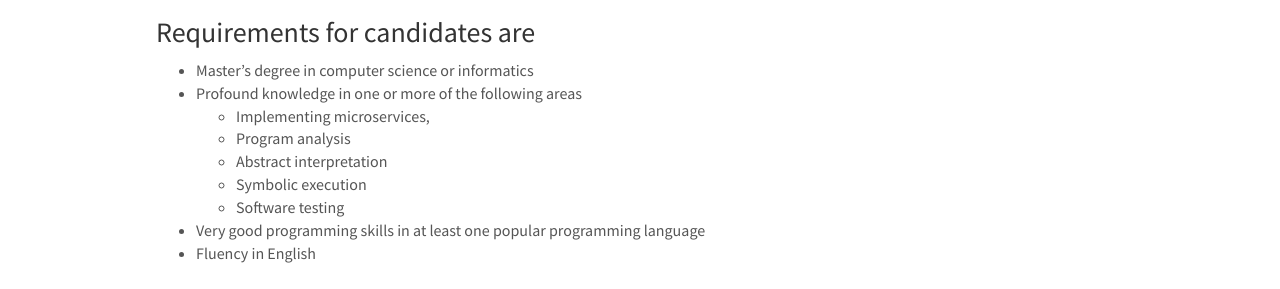
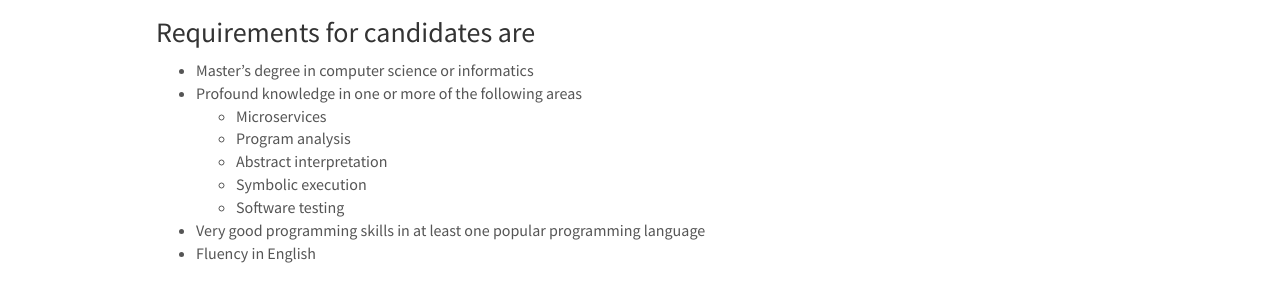
Before and after one commit to pinzger/pinzger.github.io, a Jekyll site: the page built from _pages/openpositions.md, in a window 1280 px wide and 900 px high, scrolled down 740 px. Shown: the part 154-443 px from the top of the window. Built offline with Jekyll 4.4.1, drawn with Linux system fonts in a browser that asks for light colours; nearby versions of some CDN libraries.

Commit message:
fixed type in open positions

```diff
--- a/_pages/openpositions.md
+++ b/_pages/openpositions.md
@@ -36,7 +36,7 @@ The successful candidates are expected to pursue a PhD within the doctoral progr
 ### Requirements for candidates are
 * Master’s degree in computer science or informatics
 * Profound knowledge in one or more of the following areas
-   * Implementing microservices,
+   * Microservices
    * Program analysis
    * Abstract interpretation
    * Symbolic execution
```
